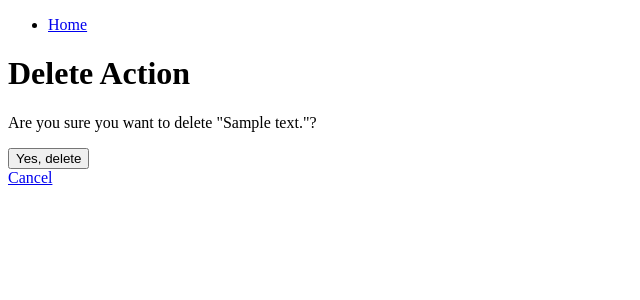
After one commit to lecharles/django-crud-app-lab, a Django app: page /actions/1/delete/ in a window 1280 px wide. The commit adds this page. Shown: the top 300 px of the page, without its empty margins (0-640 px from the left). Run offline with Django 5.2, Linux system fonts and the light colour scheme; tables that the repository leaves empty hold one stand-in row (values such as "Sample post").

Commit message:
add action update and delete views

```diff
--- a/myworldmodel/main_app/models.py
+++ b/myworldmodel/main_app/models.py
@@ -10,7 +10,7 @@ class Observation(models.Model):
         return self.name
 
     def get_absolute_url(self):
-        return reverse('observation-detail', kwargs={'observation_id': self.id})
+        return reverse('observation-detail', kwargs={'observation_id': self.observation.id})
 
 class Action(models.Model):
     description = models.TextField()
@@ -19,3 +19,6 @@ class Action(models.Model):
 
     def __str__(self):
         return self.description
+
+    def get_absolute_url(self):
+        return reverse('observation-detail', kwargs={'observation_id': self.observation.id})
--- a/myworldmodel/main_app/urls.py
+++ b/myworldmodel/main_app/urls.py
@@ -9,4 +9,6 @@ urlpatterns = [
     path('observations/<int:pk>/update/', views.ObservationUpdate.as_view(), name='observation-update'),
     path('observations/<int:pk>/delete/', views.ObservationDelete.as_view(), name='observation-delete'),
     path('observations/<int:observation_id>/add-action/', views.add_action, name='add-action'),
+    path('actions/<int:pk>/update/', views.ActionUpdate.as_view(), name='action-update'),
+    path('actions/<int:pk>/delete/', views.ActionDelete.as_view(), name='action-delete'),
 ]
--- a/myworldmodel/main_app/views.py
+++ b/myworldmodel/main_app/views.py
@@ -1,11 +1,10 @@
 from django.shortcuts import render, redirect
 from django.http import HttpResponse, Http404
+from django.urls import reverse
 from django.views.generic.edit import CreateView, UpdateView, DeleteView
 from django.utils import timezone
-from .models import Observation
+from .models import Observation, Action
 from .forms import ActionForm
-
-
 
 def home(request):
     return HttpResponse('<h1>My World Model</h1>')
@@ -49,3 +48,13 @@ class ObservationUpdate(UpdateView):
 class ObservationDelete(DeleteView):
     model = Observation
     success_url = '/observations/'
+
+class ActionUpdate(UpdateView):
+    model = Action
+    fields = ['description']
+
+class ActionDelete(DeleteView):
+    model = Action
+
+    def get_success_url(self):
+        return reverse('observation-detail', kwargs={'observation_id': self.object.observation.id})
--- /dev/null
+++ b/myworldmodel/templates/main_app/action_confirm_delete.html
@@ -0,0 +1,10 @@
+{% extends 'base.html' %}
+{% block content %}
+<h1>Delete Action</h1>
+<p>Are you sure you want to delete "{{ action.description }}"?</p>
+<form action="" method="post">
+  {% csrf_token %}
+  <button type="submit">Yes, delete</button>
+</form>
+<a href="{% url 'observation-detail' action.observation.id %}">Cancel</a>
+{% endblock %}
--- a/myworldmodel/templates/observations/detail.html
+++ b/myworldmodel/templates/observations/detail.html
@@ -14,7 +14,11 @@
 </form>
 <ul>
   {% for action in observation.action_set.all %}
-    <li>{{ action.description }} ({{ action.taken_at }})</li>
+    <li>
+      {{ action.description }} ({{ action.taken_at }})
+      <a href="{% url 'action-update' action.id %}">Edit</a>
+      <a href="{% url 'action-delete' action.id %}">Delete</a>
+    </li>
   {% endfor %}
 </ul>
 {% endblock %}
```
Also changed, not shown: myworldmodel/templates/main_app/action_form.html (added, +9 -0 lines).
